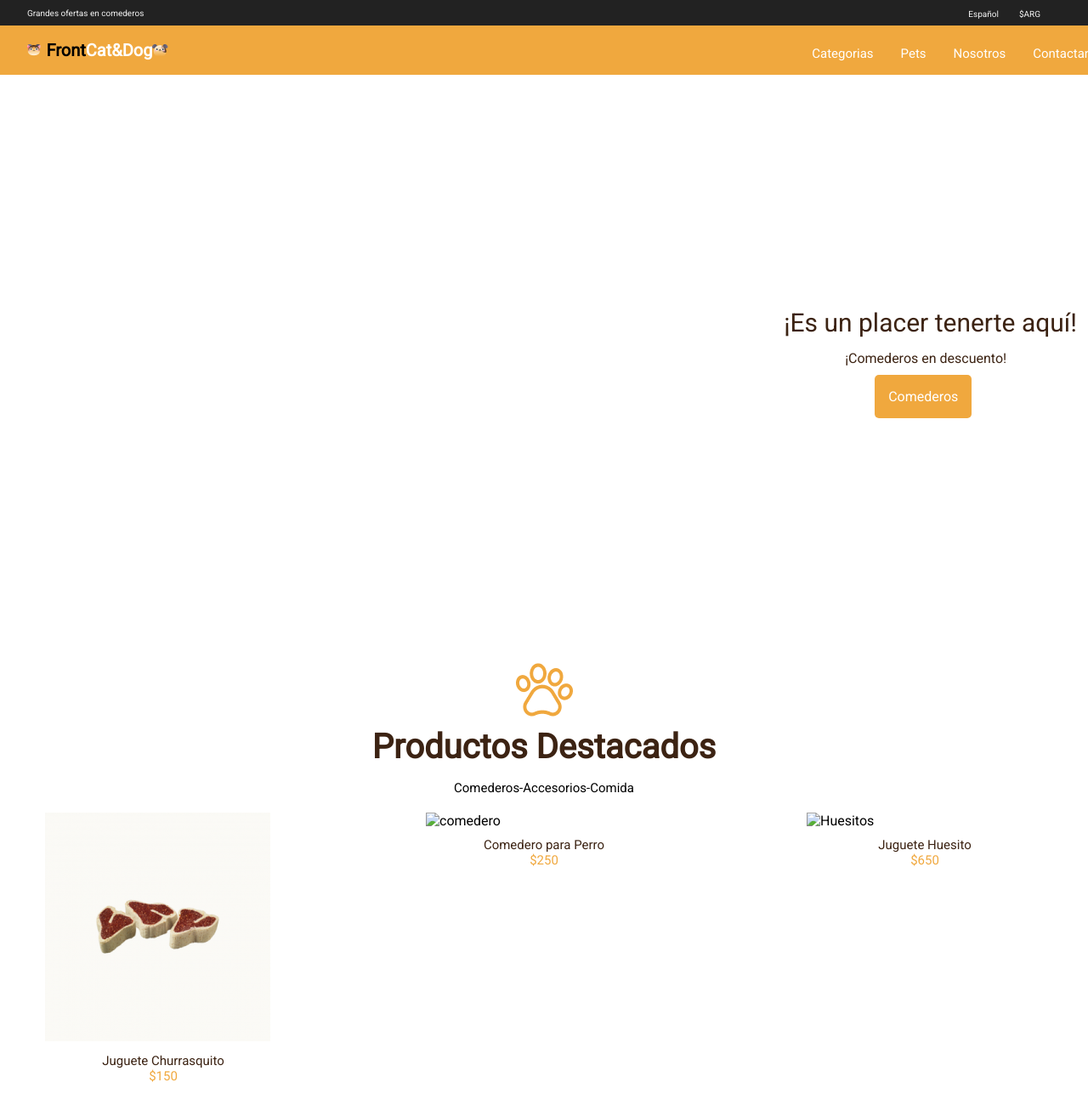
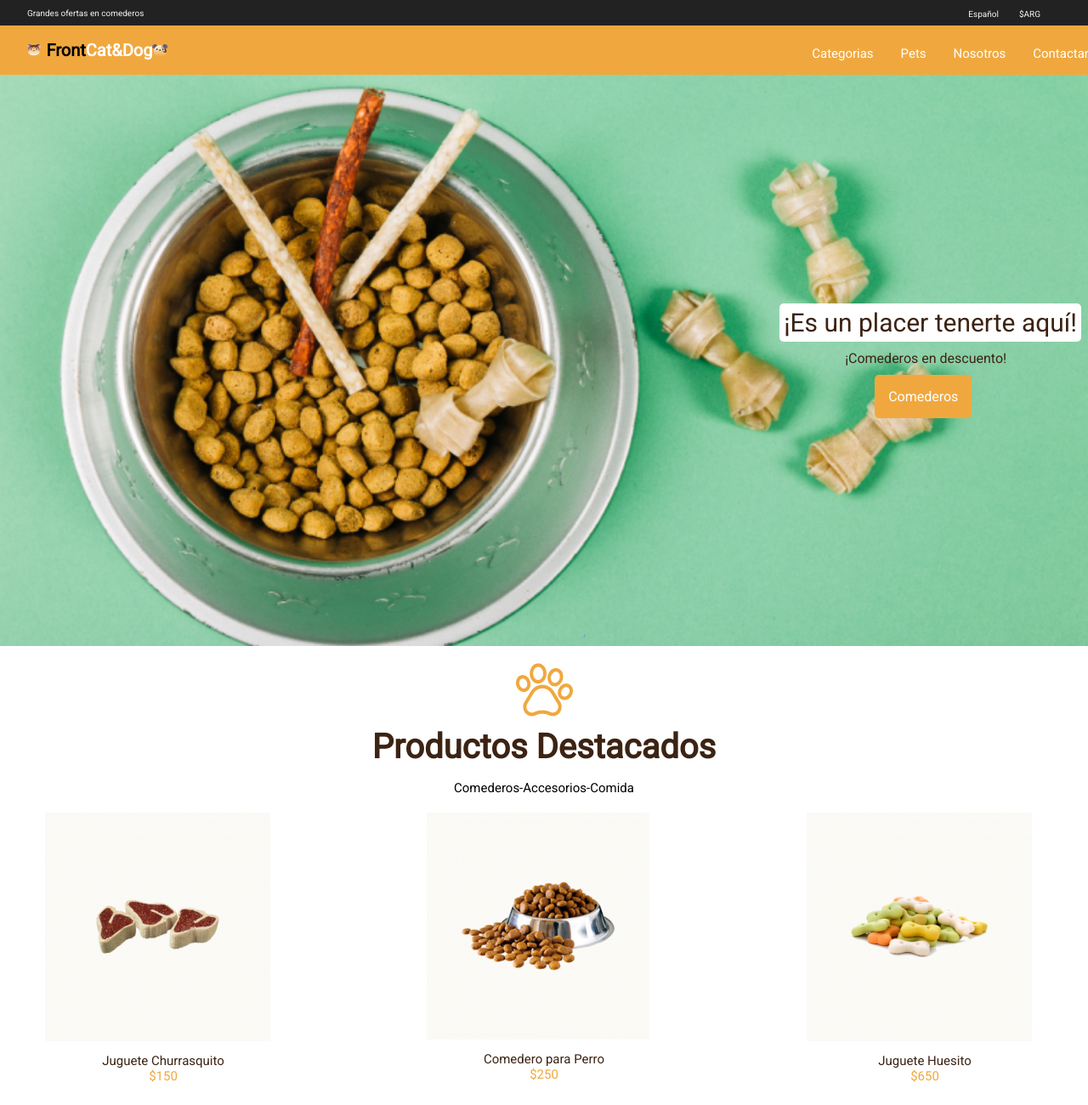
Before and after one commit to octavioegeafaure/PetShop, a plain HTML site: page index.html in a window 1280 px wide. Shown: the top 1300 px of the page at 85% size. Drawn offline with Linux system fonts and the light colour scheme.

Commit message:
arreglos css

```diff
--- a/style.css
+++ b/css/style.css
@@ -78,7 +78,7 @@
 /* main */
 
 .seccionBanner{
-    background:url('.img/bowl-and-pet-daities-on-green-background1.png') ;
+    background:url('../img/bowl-and-pet-daities-on-green-background1.png') ;
     background-size: cover;
     color:#3C2313;
     height: 42rem;
--- a/index.html
+++ b/index.html
@@ -6,7 +6,7 @@
     <meta http-equiv="X-UA-Compatible" content="IE=edge">
     <meta name="viewport" content="width=device-width, initial-scale=1.0">
     <title>Front Cat&Dog</title>
-    <link rel="stylesheet" href="/style.css">
+    <link rel="stylesheet" href="./css/style.css">
 </head>
 
 <body>
@@ -67,7 +67,7 @@
                     </figure>
 
                     <figure>
-                        <img src=".img/comedero.png" alt="comedero">
+                        <img src="./img/comedero.png" alt="comedero">
                         <figcaption>
                             <p class="nombre">Comedero para Perro</p>
                             <p class="precio">$250</p>
@@ -75,7 +75,7 @@
                     </figure>
 
                     <figure>
-                        <img src=".img/Huesito.png" alt="Huesitos">
+                        <img src="./img/Huesito.png" alt="Huesitos">
                         <figcaption>
                             <p class="nombre">Juguete Huesito</p>
                             <p class="precio">$650</p>
```
